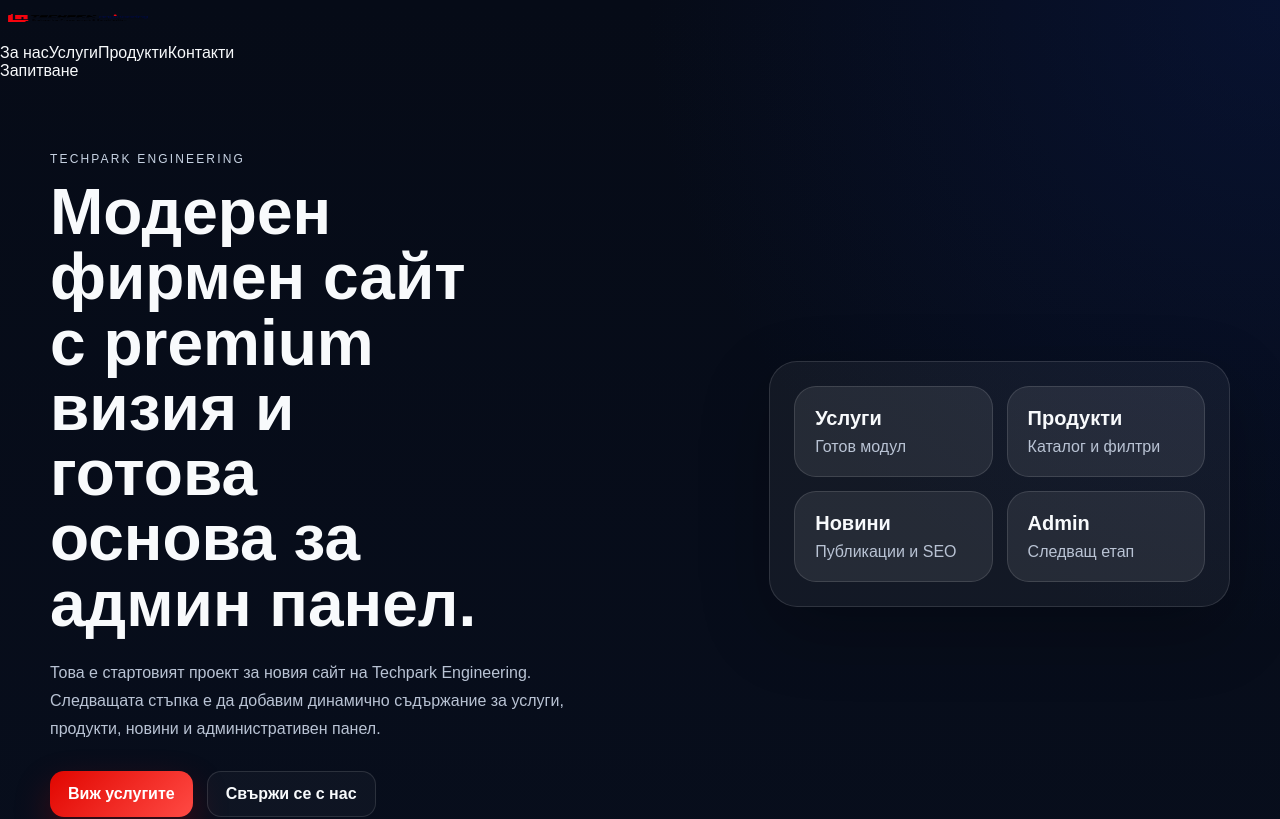
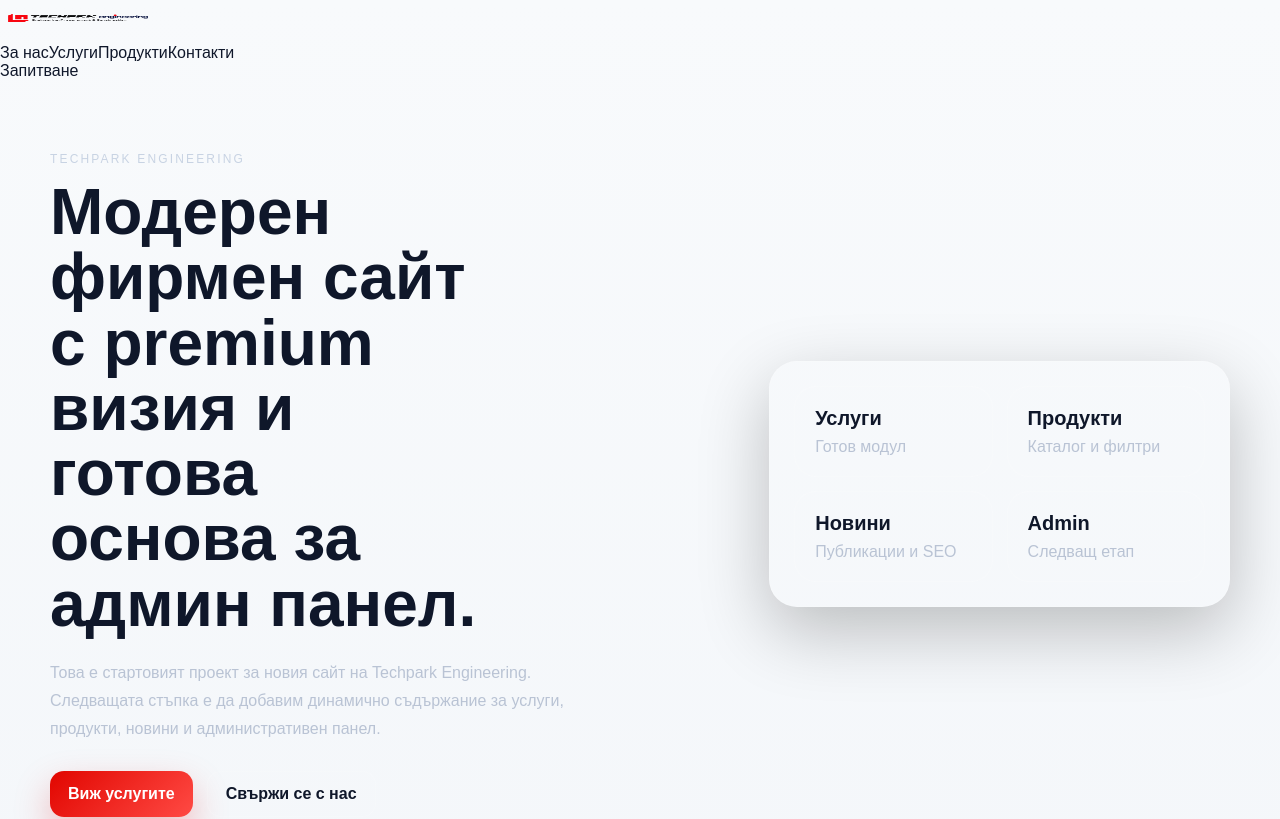
Before and after one commit to techpark-bg/techpark-bg, a Next.js app: page / in a window 1280 px wide. Shown: the top 819 px of the page. Built offline with nearby package versions, Linux system fonts and the light colour scheme.

Commit message:
light background + fix header

```diff
--- a/app/globals.css
+++ b/app/globals.css
@@ -16,11 +16,9 @@ html { scroll-behavior: smooth; }
 body {
   margin: 0;
   font-family: Arial, Helvetica, sans-serif;
-  color: var(--text);
-  background:
-    radial-gradient(circle at top right, rgba(11,31,94,0.35), transparent 24%),
-    radial-gradient(circle at left, rgba(225,6,0,0.16), transparent 18%),
-    linear-gradient(180deg, var(--bg) 0%, var(--bg-alt) 100%);
+  color: #0f172a;
+
+  background: linear-gradient(180deg, #f8fafc 0%, #eef2f7 100%);
 }
 
 a { color: inherit; text-decoration: none; }
@@ -32,9 +30,9 @@ a { color: inherit; text-decoration: none; }
   position: sticky;
   top: 0;
   z-index: 40;
-  backdrop-filter: blur(14px);
-  background: rgba(6, 11, 23, 0.72);
-  border-bottom: 1px solid var(--line);
+  backdrop-filter: blur(12px);
+  background: rgba(255,255,255,0.7);
+  border-bottom: 1px solid #e5e7eb;
 }
 
 .nav-row {
@@ -54,8 +52,7 @@ a { color: inherit; text-decoration: none; }
 }
 
 .logo {
-  width: 100%;
-  max-width: 500px;
+  max-width: 220px;
   height: auto;
   display: block;
 }
```
